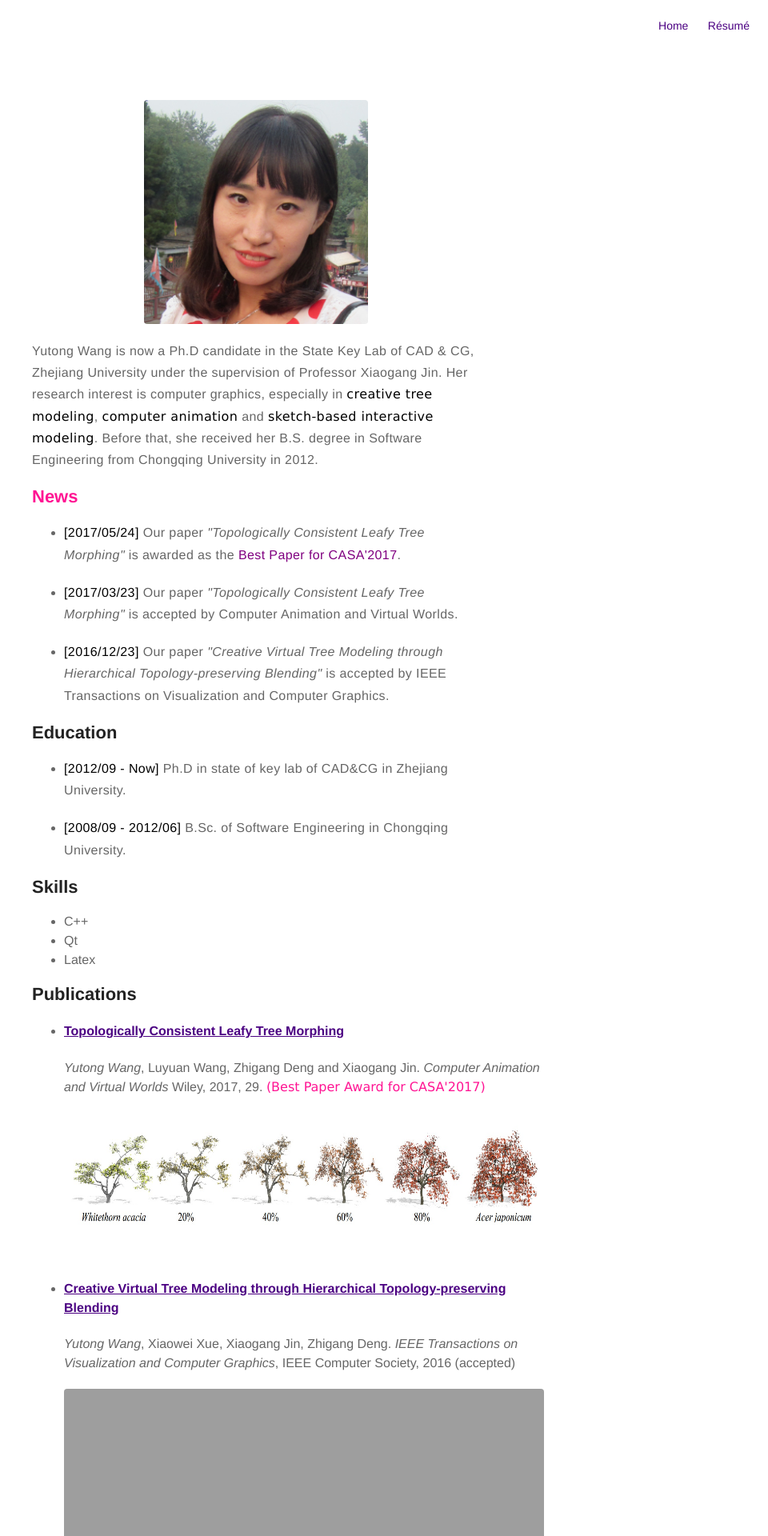
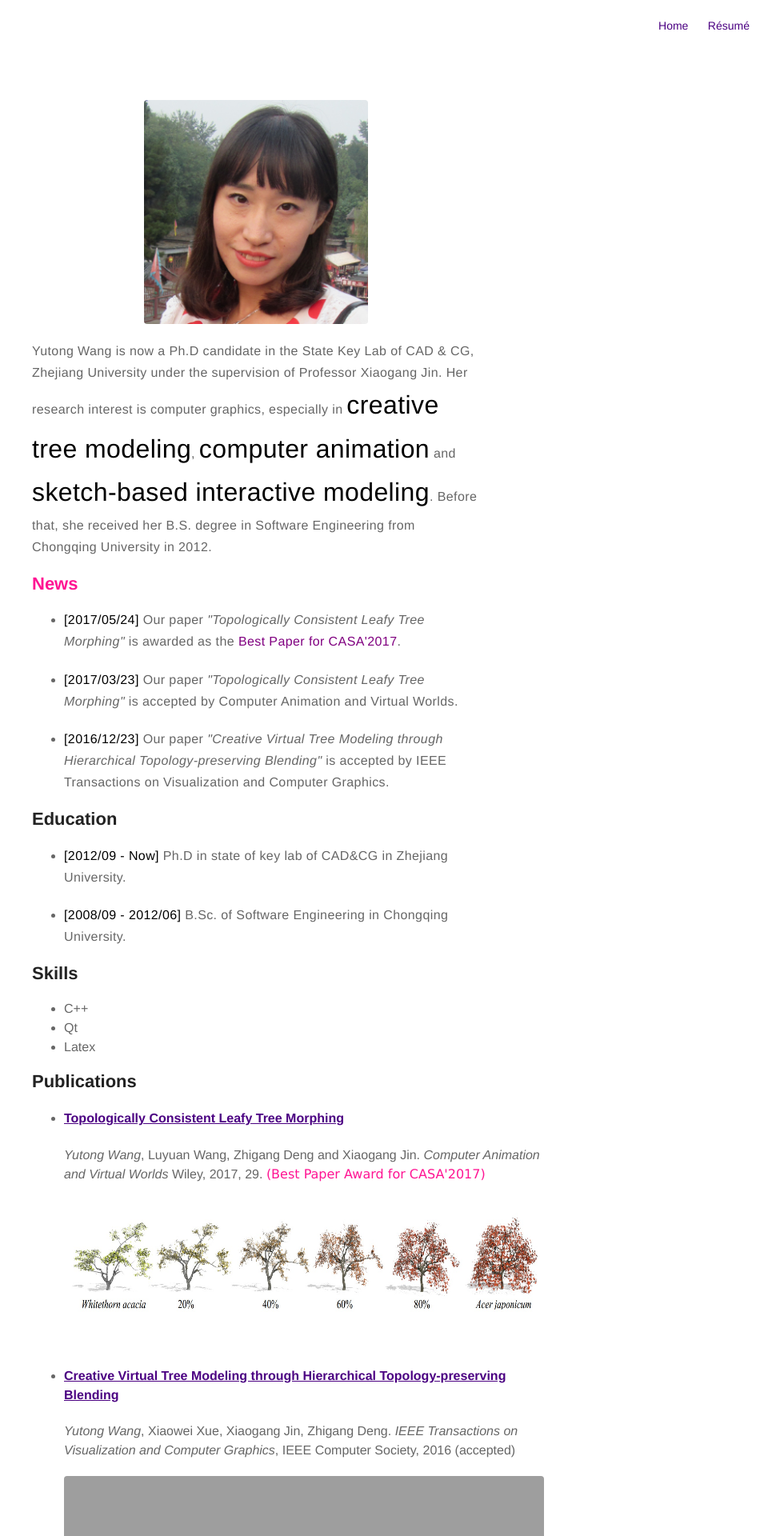
Before and after one commit to catherineytw/YutongWang, a Jekyll site: the page built from about.md, in a window 1280 px wide. Shown: the top 1920 px of the page at 80% size, without its empty margins (320-1280 px from the left). Built offline with Jekyll 4.4.1, drawn with Linux system fonts in a browser that asks for light colours.

Commit message:
update interests

```diff
--- a/about.md
+++ b/about.md
@@ -15,7 +15,7 @@ layout: page
 .divcss7 img{width:600px; height:250px}
 </style>
 
-<p>Yutong Wang is now a Ph.D candidate in the State Key Lab of CAD & CG, Zhejiang University under the supervision of Professor Xiaogang Jin. Her research interest is computer graphics, especially in <font color="black" face="verdana">creative tree modeling</font>, <font color="black" face="verdana">computer animation</font> and <font color="black" face="verdana">sketch-based interactive modeling</font>. Before that, she received her B.S. degree in Software Engineering from Chongqing University in 2012.</p>
+<p>Yutong Wang is now a Ph.D candidate in the State Key Lab of CAD & CG, Zhejiang University under the supervision of Professor Xiaogang Jin. Her research interest is computer graphics, especially in <font color="black" size="6">creative tree modeling</font>, <font color="black" size="6">computer animation</font> and <font color="black" size="6">sketch-based interactive modeling</font>. Before that, she received her B.S. degree in Software Engineering from Chongqing University in 2012.</p>
 
 <h2><font color="#FF1493">News</font></h2>
 <ul>
```
